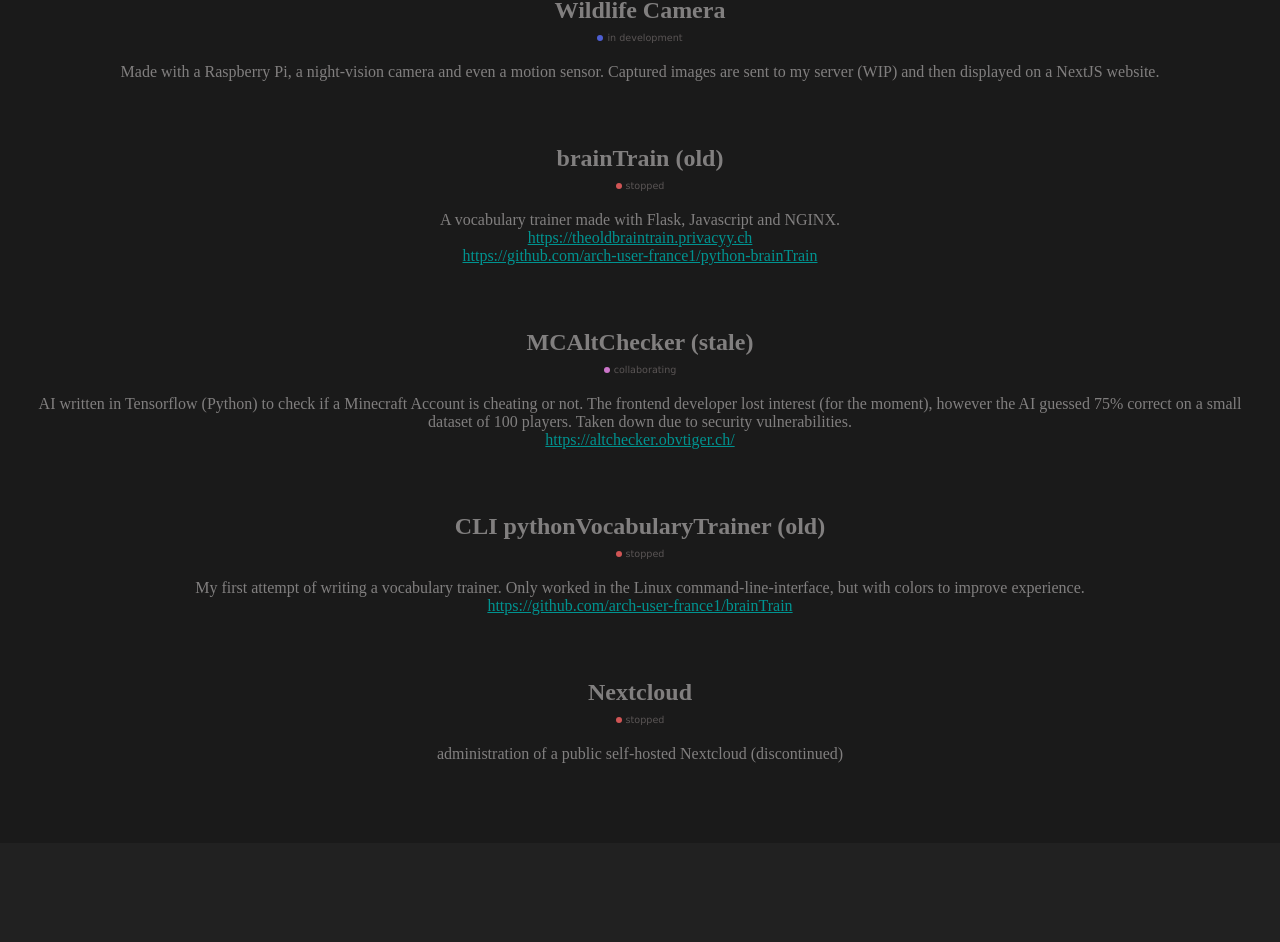
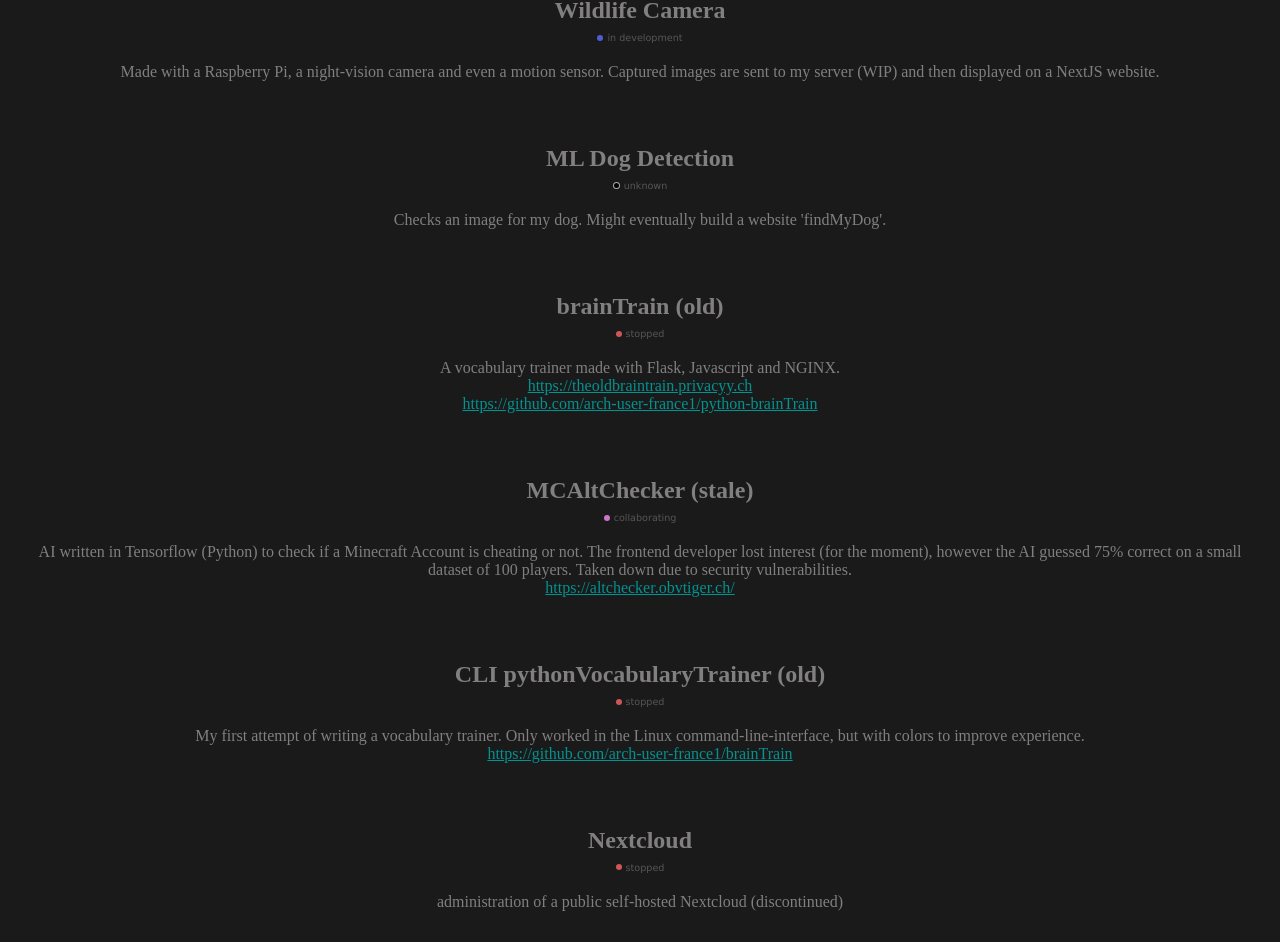
Before and after one commit to arch-user-france1/arch-user-france1, a Next.js app: page / in a window 1280 px wide. Shown: the part 1113-2055 px from the top of the page. Before the commit the page ends 1956 px from the top, so only its background shows below. Built offline with nearby package versions, Linux system fonts and the light colour scheme.

Commit message:
improvements

```diff
--- a/pages/index.js
+++ b/pages/index.js
@@ -116,6 +116,11 @@ export default function Page() {
       ></Project>
 
       <Project
+      projectname="ML Dog Detection"
+      description="Checks an image for my dog. Might eventually build a website 'findMyDog'."
+      ></Project>
+
+      <Project
       projectname="brainTrain (old)"
       description="A vocabulary trainer made with Flask, Javascript and NGINX."
       status="stopped"
```
